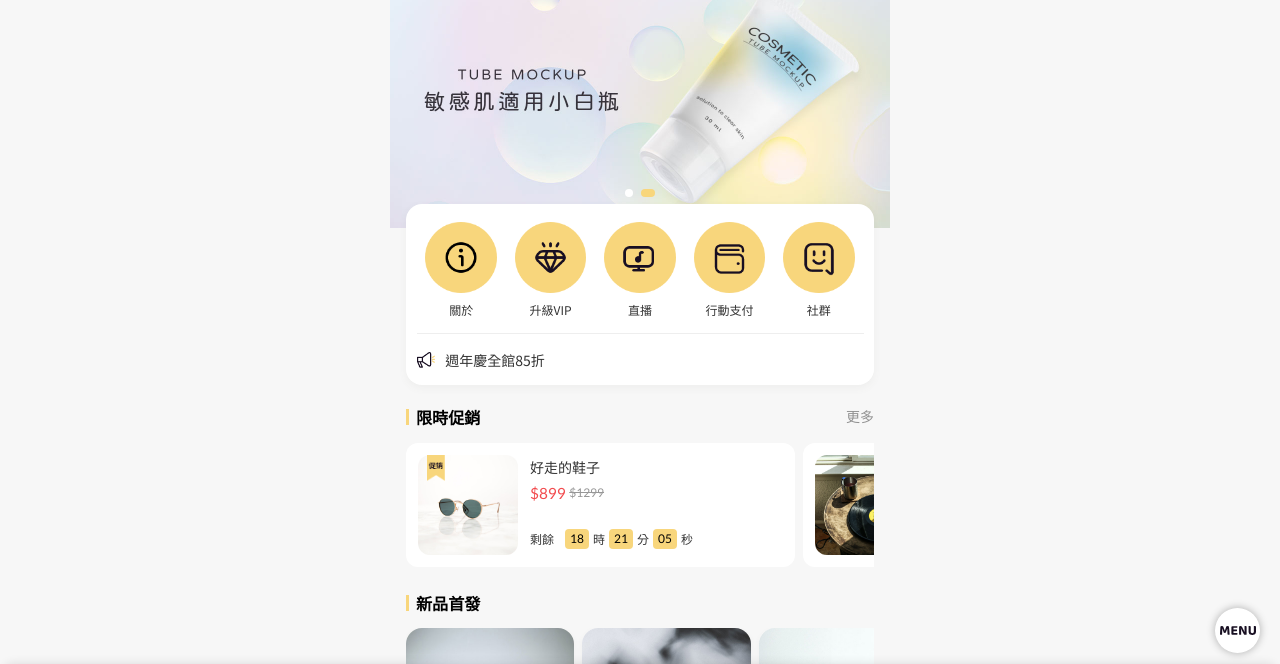
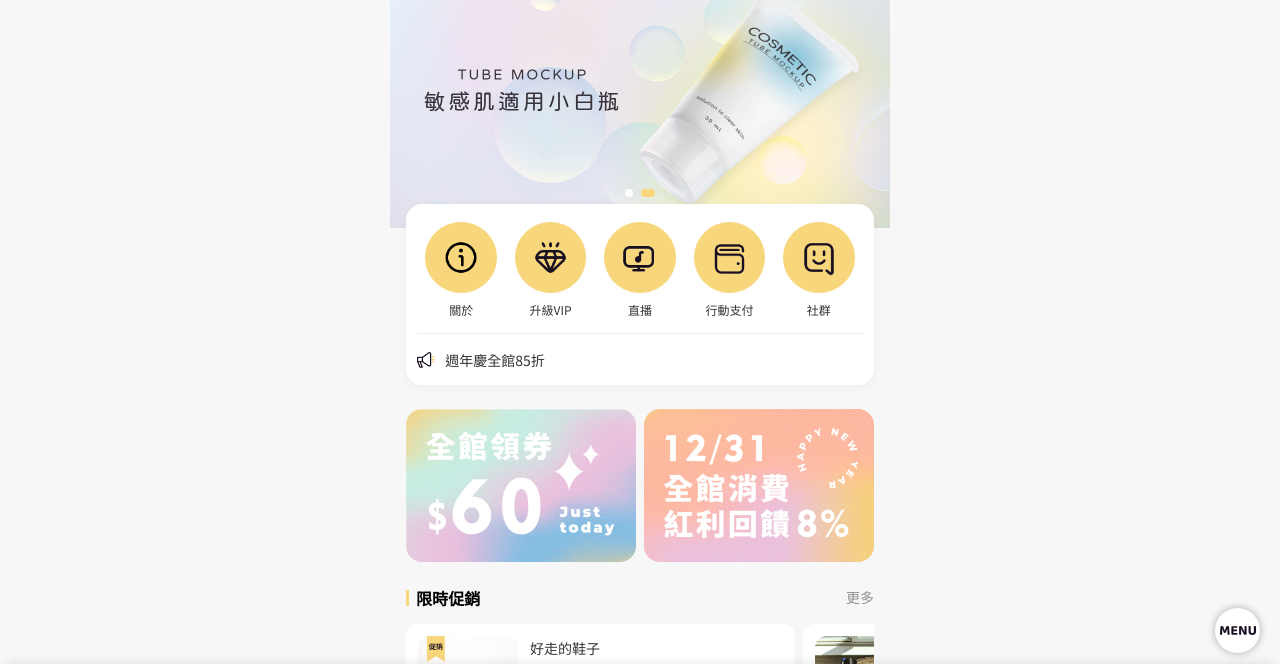
Before and after one commit to sun8chi/linefans_mobile, a plain HTML site: page index.html in a window 1280 px wide. Shown: the part 77-741 px from the top of the page. Drawn offline with nearby package versions, Linux system fonts and the light colour scheme; a small style sheet from the web is missing.

Commit message:
首頁優惠券

```diff
--- a/css/_home.scss
+++ b/css/_home.scss
@@ -183,3 +183,23 @@
     margin-bottom: 1rem;
   }
 }
+
+.sale_block {
+  display: flex;
+  align-items: center;
+
+  a {
+    display: block;
+    &:first-child {
+      margin-right: 4px;
+    }
+    &:last-child {
+      margin-left: 4px;
+    }
+  }
+
+  img {
+    width: 100%;
+    border-radius: 16px;
+  }
+}
--- a/index.html
+++ b/index.html
@@ -89,6 +89,18 @@
         </div>
       </div>
     </div>
+    <!-- 優惠券 -->
+    <div class="container mb_2">
+      <div class="sale_block">
+        <a href="#">
+          <img src="img/cup01.jpg" alt="">
+        </a>
+        <a href="#">
+          <img src="img/cup02.jpg" alt="">
+        </a>
+      </div>
+    </div>
+
     <div class="container">
       <!-- 限時促銷 -->
       <div class="d_flex">
```
Also changed, not shown: css/all.css, img/cup01.jpg (added), img/cup02.jpg (added).
